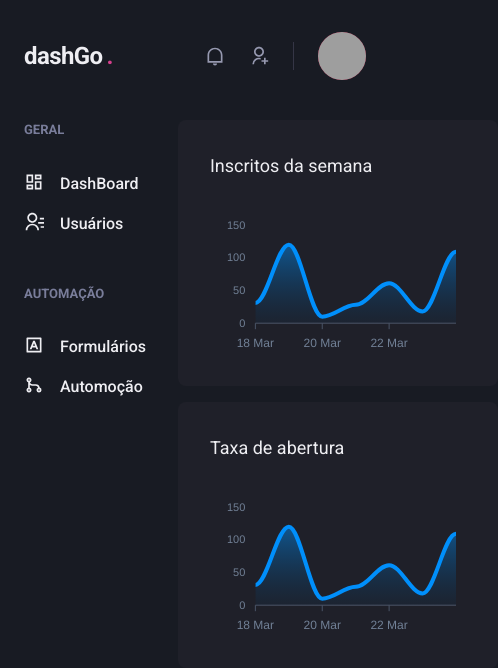
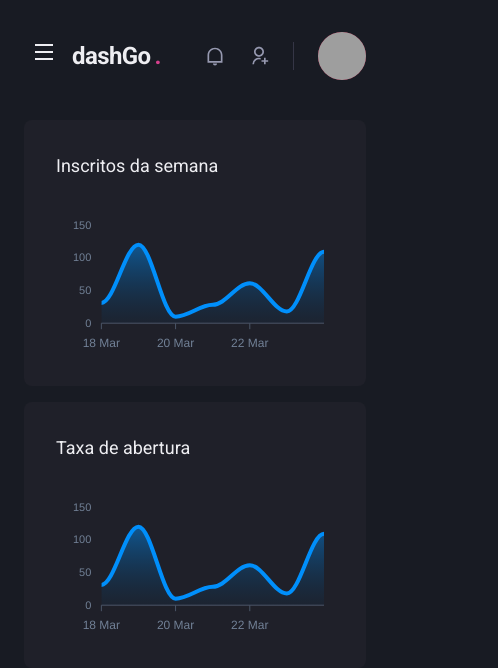
Before and after one commit to RaphaelVasconcelos/ignite-dashgo, a Next.js app: page /dashboard in a window 390 px wide. Shown: the top 668 px of the page, 498 px wide, since content can reach past the window. Built offline with nearby package versions, Linux system fonts and the light colour scheme; grey boxes are pictures that could not be loaded.

Commit message:
Adding responsive sidebar with drawer

```diff
--- a/src/components/Header/index.tsx
+++ b/src/components/Header/index.tsx
@@ -1,11 +1,14 @@
-import { Flex, useBreakpointValue } from "@chakra-ui/react";
-import React from "react";
+import { Flex, Icon, IconButton, useBreakpointValue } from "@chakra-ui/react";
+import { RiMenuLine } from "react-icons/ri";
+import { useSidebarDrawer } from "../../contexts/SidebarDrawerContext";
 import { Logo } from "./Logo";
 import { NotificationNav } from "./NotificationNav";
 import { Profile } from "./Profile";
 import { SearchBox } from "./SearchBox";
 
 export function Header() {
+  const { onOpen } = useSidebarDrawer();
+
   const isWideVersion = useBreakpointValue({
     base: false,
     lg: true,
@@ -22,6 +25,16 @@
       px="6"
       align="center"
     >
+      {!isWideVersion && (
+        <IconButton
+          aria-label="Open navigation"
+          icon={<Icon as={RiMenuLine} />}
+          fontSize="24"
+          variant="unstyled"
+          onClick={onOpen}
+          mr="2"
+        ></IconButton>
+      )}
       <Logo />
 
       {isWideVersion && <SearchBox />}
--- /dev/null
+++ b/src/components/Sidebar/SidebarNav.tsx
@@ -0,0 +1,24 @@
+import { Stack } from "@chakra-ui/react";
+import {
+  RiContactsLine,
+  RiDashboardLine,
+  RiGitMergeLine,
+  RiInputMethodLine,
+} from "react-icons/ri";
+import { NavLink } from "./NavLink";
+import { NavSection } from "./NavSection";
+
+export function SidebarNav() {
+  return (
+    <Stack spacing="12" aling="flex-start">
+      <NavSection title="GERAL">
+        <NavLink icon={RiDashboardLine}>DashBoard</NavLink>
+        <NavLink icon={RiContactsLine}>Usuários</NavLink>
+      </NavSection>
+      <NavSection title="AUTOMAÇÃO">
+        <NavLink icon={RiInputMethodLine}>Formulários</NavLink>
+        <NavLink icon={RiGitMergeLine}>Automoção</NavLink>
+      </NavSection>
+    </Stack>
+  );
+}
--- a/src/components/Sidebar/index.tsx
+++ b/src/components/Sidebar/index.tsx
@@ -1,26 +1,44 @@
-import { Box, Stack } from "@chakra-ui/react";
 import {
-  RiContactsLine,
-  RiDashboardLine,
-  RiGitMergeLine,
-  RiInputMethodLine,
-} from "react-icons/ri";
-import { NavLink } from "./NavLink";
-import { NavSection } from "./NavSection";
+  Box,
+  useBreakpointValue,
+  Drawer,
+  DrawerOverlay,
+  DrawerContent,
+  DrawerCloseButton,
+  DrawerHeader,
+  DrawerBody,
+} from "@chakra-ui/react";
+import { useSidebarDrawer } from "../../contexts/SidebarDrawerContext";
+import { SidebarNav } from "./SidebarNav";
 
 export function Sidebar() {
+  const { isOpen, onClose } = useSidebarDrawer();
+
+  const isDrawerSideBar = useBreakpointValue({
+    base: true,
+    lg: false,
+  });
+
+  if (isDrawerSideBar) {
+    return (
+      <Drawer isOpen={isOpen} placement="left" onClose={onClose}>
+        <DrawerOverlay>
+          <DrawerContent bg="gray.800" p="4">
+            <DrawerCloseButton mt="6" />
+            <DrawerHeader>Navegação</DrawerHeader>
+
+            <DrawerBody>
+              <SidebarNav />
+            </DrawerBody>
+          </DrawerContent>
+        </DrawerOverlay>
+      </Drawer>
+    );
+  }
+
   return (
     <Box as="aside" w="64" mr="8">
-      <Stack spacing="12" aling="flex-start">
-        <NavSection title="GERAL">
-          <NavLink icon={RiDashboardLine}>DashBoard</NavLink>
-          <NavLink icon={RiContactsLine}>Usuários</NavLink>
-        </NavSection>
-        <NavSection title="AUTOMAÇÃO">
-          <NavLink icon={RiInputMethodLine}>Formulários</NavLink>
-          <NavLink icon={RiGitMergeLine}>Automoção</NavLink>
-        </NavSection>
-      </Stack>
+      <SidebarNav />
     </Box>
   );
 }
--- /dev/null
+++ b/src/contexts/SidebarDrawerContext.tsx
@@ -0,0 +1,31 @@
+import { useDisclosure, UseDisclosureReturn } from "@chakra-ui/react";
+import { useRouter } from "next/router";
+import { createContext, ReactNode, useContext, useEffect } from "react";
+
+interface SidebarDrawerProviderProps {
+  children: ReactNode;
+}
+
+type SidebarDrawerContextData = UseDisclosureReturn
+
+const SidebarDrawerContext = createContext({} as SidebarDrawerContextData);
+
+
+export function SidebarDrawerProvider({
+  children,
+}: SidebarDrawerProviderProps) {
+  const disclousure = useDisclosure();
+  const router = useRouter();
+
+  useEffect(() =>{
+    disclousure.onClose();
+  }, [router.asPath])
+
+  return (
+    <SidebarDrawerContext.Provider value={disclousure}>
+      {children}
+    </SidebarDrawerContext.Provider>
+  );
+}
+
+export const useSidebarDrawer = () => useContext(SidebarDrawerContext)
--- a/src/pages/_app.tsx
+++ b/src/pages/_app.tsx
@@ -1,13 +1,16 @@
-import { AppProps } from 'next/app';
-import {ChakraProvider} from '@chakra-ui/react';
-import { theme } from '../styles/theme';
+import { AppProps } from "next/app";
+import { ChakraProvider } from "@chakra-ui/react";
+import { theme } from "../styles/theme";
+import { SidebarDrawerProvider } from "../contexts/SidebarDrawerContext";
 
 function MyApp({ Component, pageProps }: AppProps) {
   return (
     <ChakraProvider theme={theme}>
-      <Component {...pageProps} />
+      <SidebarDrawerProvider>
+        <Component {...pageProps} />
+      </SidebarDrawerProvider>
     </ChakraProvider>
-  )
+  );
 }
 
-export default MyApp
+export default MyApp;
```
